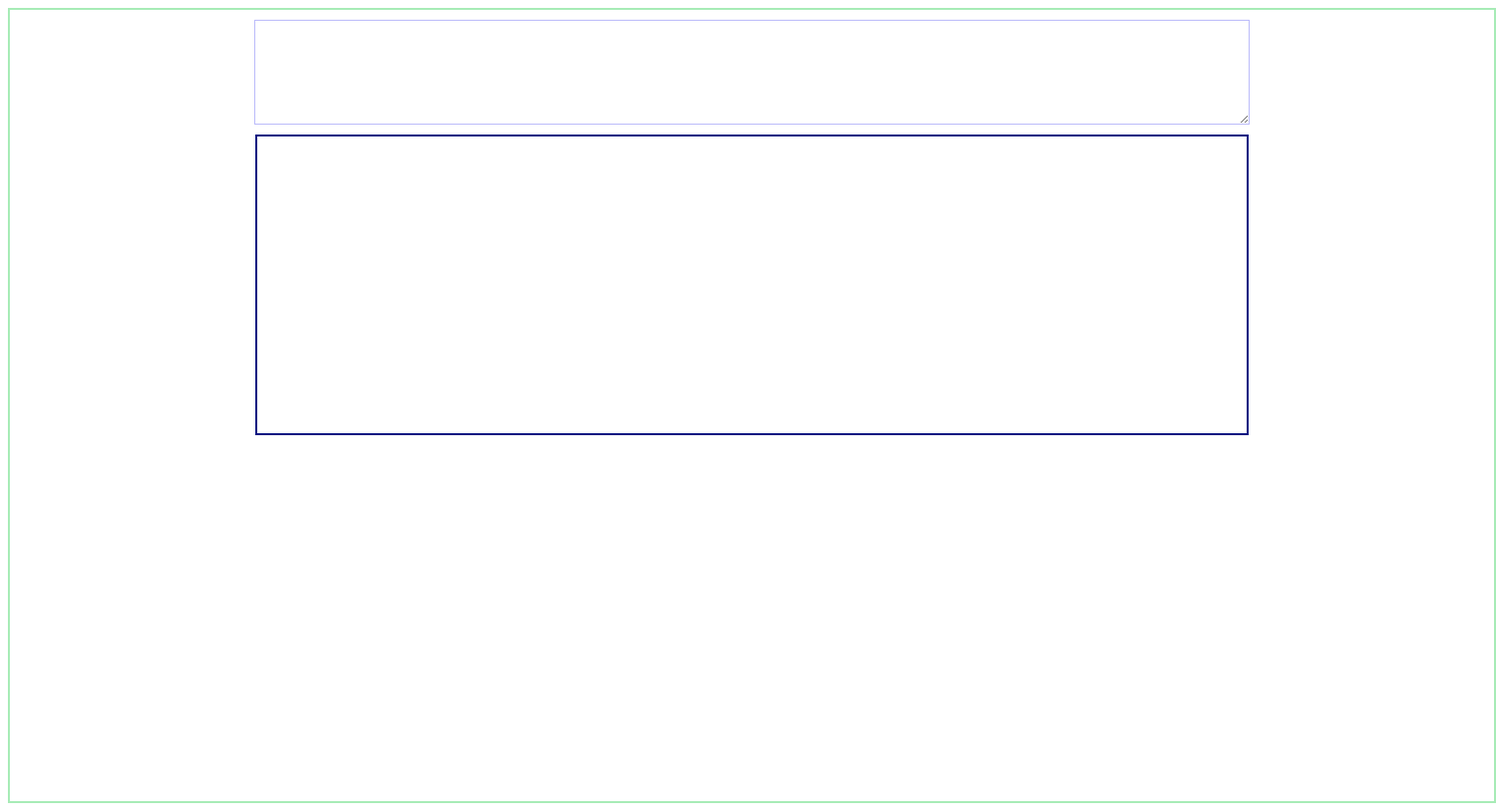
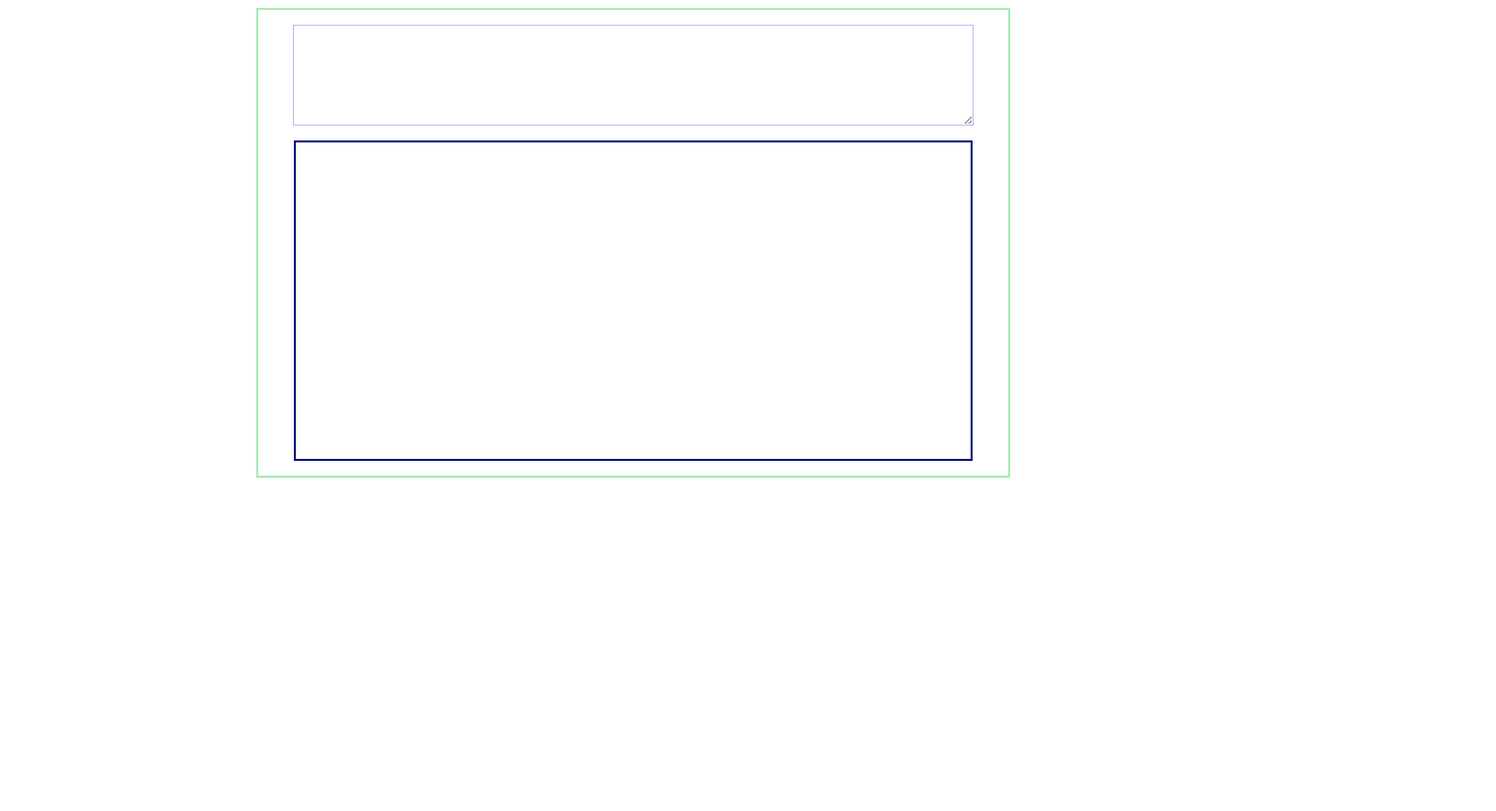
Before and after one commit to tsmika/virtual-keyboard, a plain HTML site: page index.html in a window 1280 px wide. Shown: the whole page at 99% size, 1512 px wide, since content can reach past the window. Drawn offline with Linux system fonts and the light colour scheme.

Commit message:
refactor: set blocks styles

```diff
--- a/app.js
+++ b/app.js
@@ -1,3 +1,8 @@
+let engKeyboard = [];
+document.onkeydown = function(event) {
+  console.log(event);
+  engKeyboard.push(event.code);
+}
 
 let main = document.createElement('main');
 main.className = 'main';
@@ -5,6 +10,10 @@ document.body.append(main);
 
 let screen = document.createElement('textarea');
 screen.className = 'screen';
+screen.onkeydown = function(event){
+  // screen.style.background = "red";
+  creen.innerHTML = 'code: ' + event.code + ', keyboard: ' + event.keyboard ;
+}
 // screen.setAttribute('type', 'text');
 // screen.innerHTML = '<h1>Test message</h1>';
 main.append(screen);
--- a/style.css
+++ b/style.css
@@ -1,27 +1,26 @@
+.main {
+  display: block;
+  border: solid 2px rgb(167, 235, 182);
+  width: 60%;
+  margin: auto;
+}
+
 .screen {
   display: block;
-  font-size: 1.5rem;
+  font-size: 1.2rem;
   border: solid 1px rgb(187, 187, 250);
-  width: 1000px;
-  height: 100px;
+  width: 90%;
+  height: 6rem;
   margin: auto;
-  margin-bottom: 10px;
-  margin-top: 10px;
+  margin-bottom: 2%;
+  margin-top: 2%;
 }
 
 .keyboard {
   display: block;
   border: solid 2px rgb(4, 16, 129);
-  width: 1000px;
-  height: 300px;
+  width: 90%;
+  height: 20rem;
   margin: auto;
+  margin-bottom: 2%;
 }
-
-.main {
-  display: block;
-  border: solid 2px rgb(167, 235, 182);
-  width: 1500px;
-  height: 800px;
-  margin: auto;
-
-}
```
